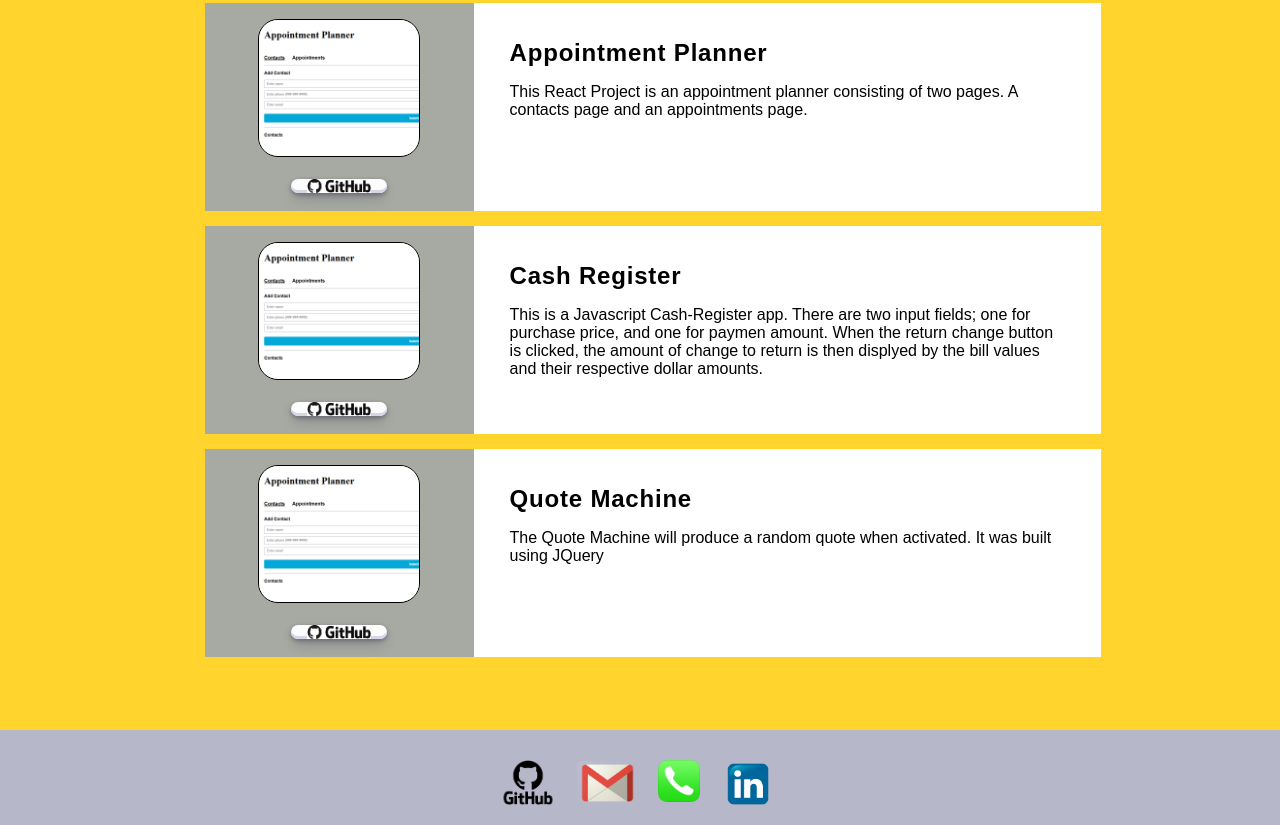
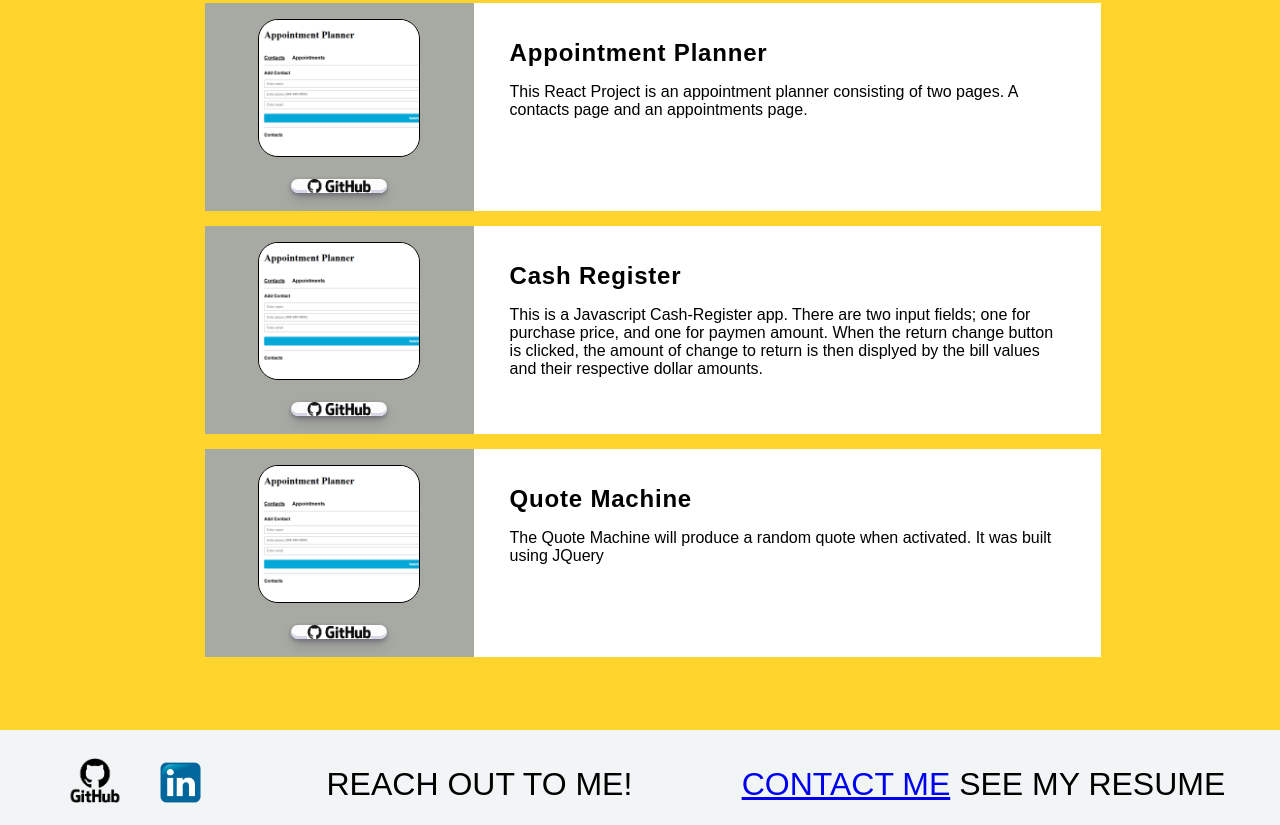
Before and after one commit to aaronnwg/Portfolio-Page, a plain HTML site: page index.html in a window 1280 px wide. Shown: the part 1619-2444 px from the top of the page. Drawn offline with Linux system fonts and the light colour scheme.

Commit message:
footer styles changed

```diff
--- a/index.html
+++ b/index.html
@@ -109,12 +109,15 @@
     </main>
 
     <!--Contact-->
-    <footer id="contact">
-        <div>
-            <a  class="footerLinks" href='https://github.com/aaronnwg' target="_blank"><img id="github" src='./images/gtihubLogo1.png'></a>
-            <a  class="footerLinks" href='mailto:aaronkessler98@gmail.com' target="_blank"><img id="email" src='./images/emailLogo.png'></a>
-            <a  class="footerLinks" href='tel:+3037268495' target="_blank"><img id="phone" src='./images/phoneLogo.png'></a>
-            <a  class="footerLinks" href='https://www.linkedin.com/in/aaron-kessler-392abb179/' target="_blank"><img id="linkedIn" src='./images/linkedinLogo.png'></a>
+    <footer>
+        <div id=footer-github-linkedin>
+            <a  class="footer-links-left" href='https://github.com/aaronnwg' target="_blank"><img id="github" src='./images/gtihubLogo1.png'></a>
+            <a  class="footer-links-left" href='https://www.linkedin.com/in/aaron-kessler-392abb179/' target="_blank"><img id="linkedIn" src='./images/linkedinLogo.png'></a>
+        </div>
+        <div id="reach-out">REACH OUT TO ME!</div>
+        <div id="contact">
+            <a  class="footer-links-right" href='mailto:aaronkessler98@gmail.com' target="_blank">CONTACT ME</a>
+            <a class="footer-links-right">SEE MY RESUME</a>
         </div>
     </footer>
 </body>
--- a/styles/styles.css
+++ b/styles/styles.css
@@ -226,7 +226,7 @@ Footer Section
 *************/
 footer {
     position: bottom;
-    background-color: rgb(183, 183, 202);
+    background-color: #f1f5f5;
     padding-top: 15px;
     height: 80px;
     display: flex;
@@ -236,28 +236,13 @@ footer {
     font-size: 2rem;
     align-items: center;
 }
-footer div{
-    width: 19rem;
-    margin: 0 auto;
-}
+
 
 
 #github {
     width: 5rem;
     height: auto;
 }
-
-#email {
-    width: 3.8rem;
-    height: auto;
-    margin-right: 0.5rem
-}
-
-#phone {
-    width: 3rem;
-    height: auto;
-}
-
 #linkedIn {
     width: 4.6rem;
     height: auto;
```
